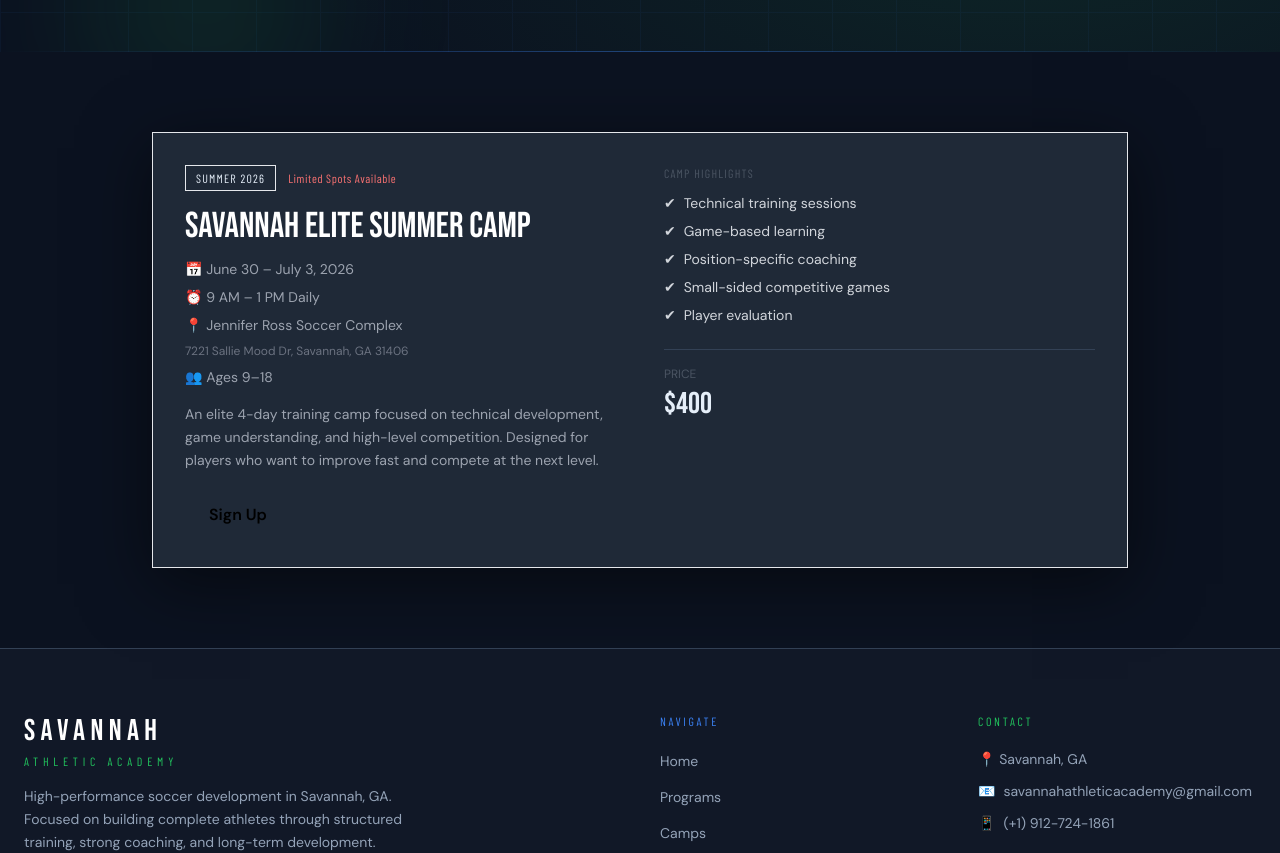
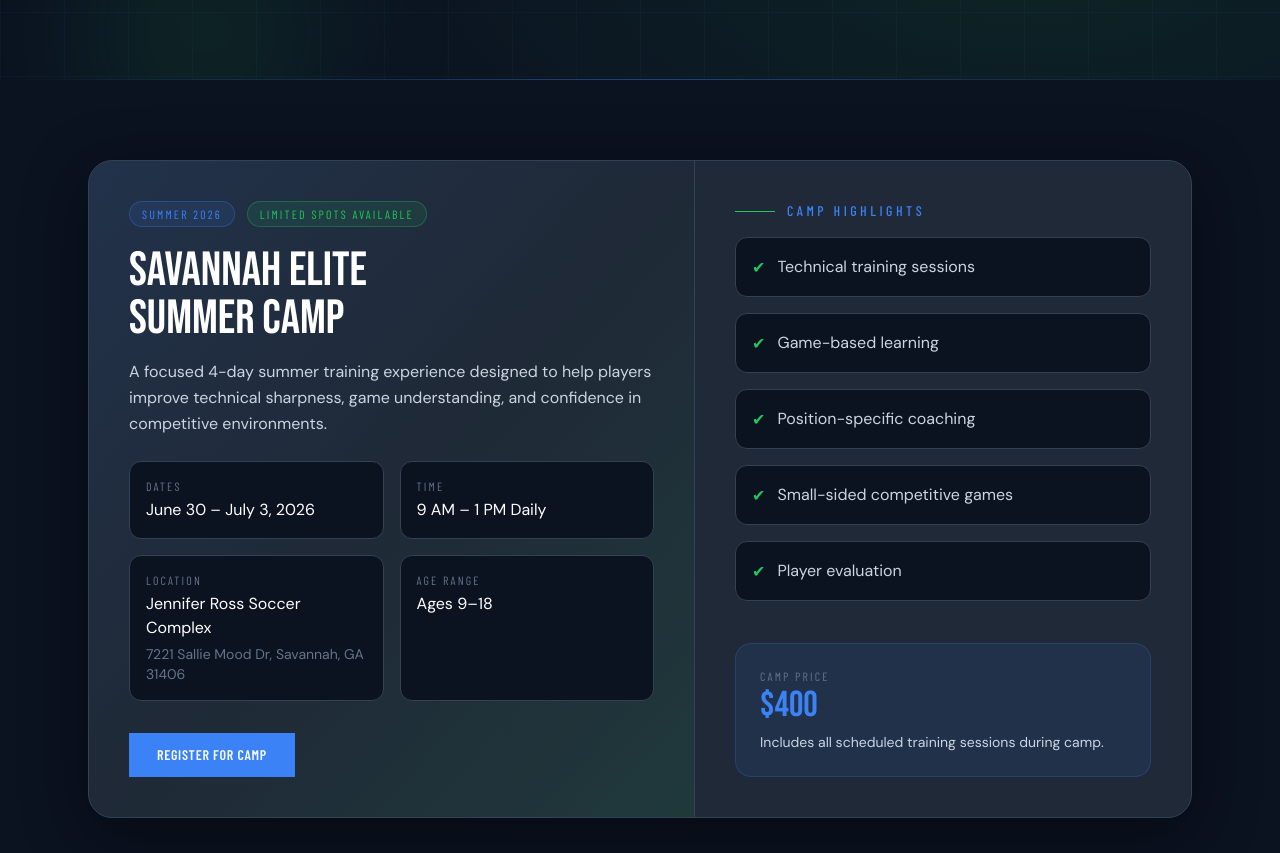
Before and after one commit to savannahathleticacademy-sys/savannah-athletic, a React (Vite) app: page /camps in a window 1280 px wide. Shown: the part 500-1353 px from the top of the page. Built offline with nearby package versions, Linux system fonts and the light colour scheme; a web font is replaced by a local one.

Commit message:
Update Camps.jsx

```diff
--- a/src/Camps.jsx
+++ b/src/Camps.jsx
@@ -1,5 +1,13 @@
 import { useState } from 'react'
 import PageHero from './PageHero.jsx'
+
+const highlights = [
+  'Technical training sessions',
+  'Game-based learning',
+  'Position-specific coaching',
+  'Small-sided competitive games',
+  'Player evaluation',
+]
 
 export default function Camps() {
   const [showForm, setShowForm] = useState(false)
@@ -12,6 +20,7 @@ export default function Camps() {
     const formData = new FormData(event.target)
     const first = formData.get('first_name')
     const last = formData.get('last_name')
+
     formData.append('name', `${first} ${last}`)
     formData.append('camp_name', 'Savannah Elite Summer Camp')
     formData.append('camp_dates', 'June 30 – July 3, 2026')
@@ -50,78 +59,118 @@ export default function Camps() {
     <div>
       <PageHero
         label="Camps"
-        title={<>ELITE<br /><span className="text-gradient-gold">SUMMER CAMP</span></>}
-        subtitle="Train at a high level. Compete. Improve. Get ready for the next step."
+        title={
+          <>
+            ELITE
+            <br />
+            <span className="text-gradient-gold">SUMMER CAMP</span>
+          </>
+        }
+        subtitle="High-energy training, competitive environments, and focused development for players ready to improve."
       />
 
+      {/* CAMP OVERVIEW */}
       <section className="py-20 bg-pitch-black">
-        <div className="max-w-5xl mx-auto px-4 sm:px-6">
-          <div className="relative border border-gold/30 bg-pitch-card overflow-hidden shadow-[0_16px_64px_rgba(0,0,0,0.5)]">
-            <div className="absolute inset-0 bg-gradient-to-br from-gold/10 to-transparent pointer-events-none" />
-
-            <div className="relative p-8 md:grid md:grid-cols-2 md:gap-12">
-              <div>
-                <div className="flex items-center gap-3 mb-4">
-                  <span className="text-xs font-heading tracking-widest uppercase px-2.5 py-1 border bg-gold/20 text-gold border-gold/30">
+        <div className="max-w-6xl mx-auto px-4 sm:px-6">
+          <div className="rounded-3xl border border-pitch-border bg-pitch-card overflow-hidden shadow-[0_16px_64px_rgba(0,0,0,0.45)]">
+            <div className="grid grid-cols-1 lg:grid-cols-[1.1fr_0.9fr]">
+              {/* LEFT */}
+              <div className="p-8 md:p-10 border-b lg:border-b-0 lg:border-r border-pitch-border bg-gradient-to-br from-blue/10 via-transparent to-green/10">
+                <div className="flex flex-wrap items-center gap-3 mb-5">
+                  <span className="text-xs font-heading tracking-[0.18em] uppercase px-3 py-1 rounded-full border border-blue/30 bg-blue/10 text-blue">
                     Summer 2026
                   </span>
-                  <span className="text-xs font-heading tracking-wider text-red-400">
+
+                  <span className="text-xs font-heading tracking-[0.18em] uppercase px-3 py-1 rounded-full border border-green/30 bg-green/10 text-green">
                     Limited Spots Available
                   </span>
                 </div>
 
-                <h2 className="font-display text-3xl md:text-4xl text-white mb-3">
-                  Savannah Elite Summer Camp
+                <h2 className="font-display text-4xl md:text-5xl text-white mb-4 leading-none">
+                  Savannah Elite
+                  <br />
+                  Summer Camp
                 </h2>
 
-                <div className="flex flex-col gap-2 text-sm text-gray-400 mb-4">
-                  <span>📅 June 30 – July 3, 2026</span>
-                  <span>⏰ 9 AM – 1 PM Daily</span>
-                  <span>📍 Jennifer Ross Soccer Complex</span>
-                  <span className="text-xs text-gray-500">
-                    7221 Sallie Mood Dr, Savannah, GA 31406
-                  </span>
-                  <span>👥 Ages 9–18</span>
+                <p className="text-slate-300 leading-relaxed mb-6 max-w-2xl">
+                  A focused 4-day summer training experience designed to help players
+                  improve technical sharpness, game understanding, and confidence in
+                  competitive environments.
+                </p>
+
+                <div className="grid grid-cols-1 sm:grid-cols-2 gap-4 mb-8">
+                  <div className="rounded-xl border border-pitch-border bg-pitch-black p-4">
+                    <div className="text-slate-500 text-xs font-heading tracking-[0.18em] uppercase mb-1">
+                      Dates
+                    </div>
+                    <div className="text-white">June 30 – July 3, 2026</div>
                   </div>
 
-                <p className="text-gray-400 text-sm leading-relaxed mb-6">
-                  An elite 4-day training camp focused on technical development,
-                  game understanding, and high-level competition. Designed for
-                  players who want to improve fast and compete at the next level.
-                </p>
+                  <div className="rounded-xl border border-pitch-border bg-pitch-black p-4">
+                    <div className="text-slate-500 text-xs font-heading tracking-[0.18em] uppercase mb-1">
+                      Time
+                    </div>
+                    <div className="text-white">9 AM – 1 PM Daily</div>
+                  </div>
+
+                  <div className="rounded-xl border border-pitch-border bg-pitch-black p-4">
+                    <div className="text-slate-500 text-xs font-heading tracking-[0.18em] uppercase mb-1">
+                      Location
+                    </div>
+                    <div className="text-white">Jennifer Ross Soccer Complex</div>
+                    <div className="text-slate-500 text-sm mt-1">
+                      7221 Sallie Mood Dr, Savannah, GA 31406
+                    </div>
+                  </div>
+
+                  <div className="rounded-xl border border-pitch-border bg-pitch-black p-4">
+                    <div className="text-slate-500 text-xs font-heading tracking-[0.18em] uppercase mb-1">
+                      Age Range
+                    </div>
+                    <div className="text-white">Ages 9–18</div>
+                  </div>
+                </div>
 
                 <button
                   type="button"
                   onClick={() => setShowForm(true)}
-                  className="bg-gold text-black font-bold py-2 px-6 hover:bg-yellow-600 transition"
+                  className="btn-primary"
                 >
-                  Sign Up
+                  Register for Camp
                 </button>
               </div>
 
+              {/* RIGHT */}
+              <div className="p-8 md:p-10 flex flex-col justify-between">
                 <div>
-                <div className="text-xs font-heading tracking-widest uppercase text-gray-600 mb-3">
-                  Camp Highlights
+                  <div className="flex items-center gap-3 mb-4">
+                    <div className="w-10 h-px bg-green" />
+                    <span className="section-label">Camp Highlights</span>
                   </div>
 
-                <ul className="space-y-2 mb-6">
-                  {[
-                    'Technical training sessions',
-                    'Game-based learning',
-                    'Position-specific coaching',
-                    'Small-sided competitive games',
-                    'Player evaluation',
-                  ].map((item) => (
-                    <li key={item} className="text-sm text-gray-300 flex items-start gap-2">
-                      <span className="text-gold">✔</span>
-                      {item}
-                    </li>
+                  <div className="space-y-4 mb-8">
+                    {highlights.map((item) => (
+                      <div
+                        key={item}
+                        className="rounded-xl border border-pitch-border bg-pitch-black p-4"
+                      >
+                        <div className="flex items-start gap-3">
+                          <span className="text-green mt-0.5">✔</span>
+                          <span className="text-slate-300 leading-relaxed">{item}</span>
+                        </div>
+                      </div>
                     ))}
-                </ul>
+                  </div>
+                </div>
 
-                <div className="border-t border-pitch-border pt-4">
-                  <div className="text-gray-600 text-xs uppercase mb-1">Price</div>
-                  <div className="text-3xl text-gold font-display">$400</div>
+                <div className="rounded-2xl border border-blue/20 bg-blue/10 p-6">
+                  <div className="text-slate-500 text-xs font-heading tracking-[0.18em] uppercase mb-1">
+                    Camp Price
+                  </div>
+                  <div className="text-4xl text-blue font-display leading-none">$400</div>
+                  <div className="text-slate-300 text-sm mt-2">
+                    Includes all scheduled training sessions during camp.
+                  </div>
                 </div>
               </div>
             </div>
@@ -129,23 +178,68 @@ export default function Camps() {
         </div>
       </section>
 
+      {/* REGISTRATION FORM */}
       {showForm && (
-        <section className="py-20 bg-pitch-black border-t border-pitch-border">
-          <div className="max-w-2xl mx-auto px-4">
-            <h2 className="text-3xl text-white mb-6 font-display text-center">
-              Camp Registration
+        <section className="py-20 bg-pitch-dark border-t border-pitch-border">
+          <div className="max-w-3xl mx-auto px-4 sm:px-6">
+            <div className="rounded-3xl border border-pitch-border bg-pitch-card p-8 md:p-10 relative overflow-hidden">
+              <div className="absolute inset-0 bg-gradient-to-r from-blue/10 via-transparent to-green/10 pointer-events-none" />
+
+              <div className="relative z-10">
+                <div className="flex items-center gap-3 mb-4">
+                  <div className="w-10 h-px bg-blue" />
+                  <span className="section-label">Registration Form</span>
+                </div>
+
+                <h2 className="display-heading text-4xl md:text-5xl mb-4">
+                  CAMP
+                  <br />
+                  REGISTRATION
                 </h2>
 
-            <form onSubmit={onSubmit} className="flex flex-col gap-4 bg-pitch-card p-6 border border-pitch-border">
+                <p className="text-slate-400 mb-8 leading-relaxed">
+                  Complete the form below and we’ll receive your registration inquiry directly.
+                </p>
+
+                <form onSubmit={onSubmit} className="flex flex-col gap-4">
                   <div className="grid grid-cols-1 md:grid-cols-2 gap-4">
-                <input type="text" name="first_name" placeholder="First Name" required className="p-3 bg-gray-800 text-white rounded" />
-                <input type="text" name="last_name" placeholder="Last Name" required className="p-3 bg-gray-800 text-white rounded" />
+                    <input
+                      type="text"
+                      name="first_name"
+                      placeholder="First Name"
+                      required
+                      className="p-3 rounded-xl bg-pitch-black border border-pitch-border text-white"
+                    />
+
+                    <input
+                      type="text"
+                      name="last_name"
+                      placeholder="Last Name"
+                      required
+                      className="p-3 rounded-xl bg-pitch-black border border-pitch-border text-white"
+                    />
                   </div>
 
-              <input type="tel" name="phone" placeholder="Phone Number" className="p-3 bg-gray-800 text-white rounded" />
-              <input type="email" name="email" placeholder="Email" required className="p-3 bg-gray-800 text-white rounded" />
+                  <input
+                    type="tel"
+                    name="phone"
+                    placeholder="Phone Number"
+                    className="p-3 rounded-xl bg-pitch-black border border-pitch-border text-white"
+                  />
 
-              <select name="position" className="p-3 bg-gray-800 text-white rounded">
+                  <input
+                    type="email"
+                    name="email"
+                    placeholder="Email"
+                    required
+                    className="p-3 rounded-xl bg-pitch-black border border-pitch-border text-white"
+                  />
+
+                  <div className="grid grid-cols-1 md:grid-cols-2 gap-4">
+                    <select
+                      name="position"
+                      className="p-3 rounded-xl bg-pitch-black border border-pitch-border text-white"
+                    >
                       <option value="">Position</option>
                       <option>Goalkeeper</option>
                       <option>Defender</option>
@@ -153,7 +247,10 @@ export default function Camps() {
                       <option>Forward</option>
                     </select>
 
-              <select name="age_group" className="p-3 bg-gray-800 text-white rounded">
+                    <select
+                      name="age_group"
+                      className="p-3 rounded-xl bg-pitch-black border border-pitch-border text-white"
+                    >
                       <option value="">Age Group</option>
                       <option>U10</option>
                       <option>U12</option>
@@ -161,19 +258,23 @@ export default function Camps() {
                       <option>U16</option>
                       <option>U18</option>
                     </select>
+                  </div>
 
-              <textarea name="message" placeholder="Extra details" className="p-3 bg-gray-800 text-white rounded" />
+                  <textarea
+                    name="message"
+                    placeholder="Extra details"
+                    className="p-3 rounded-xl bg-pitch-black border border-pitch-border text-white min-h-[120px]"
+                  />
 
-              <button
-                type="submit"
-                className="bg-gold text-black font-bold py-3 mt-2 hover:bg-yellow-600 transition"
-              >
+                  <button type="submit" className="btn-primary justify-center mt-2">
                     Submit Registration
                   </button>
                 </form>
 
                 <span className="text-white mt-4 block">{result}</span>
               </div>
+            </div>
+          </div>
         </section>
       )}
     </div>
```
Lines whose indentation alone changed are shown as unchanged.
